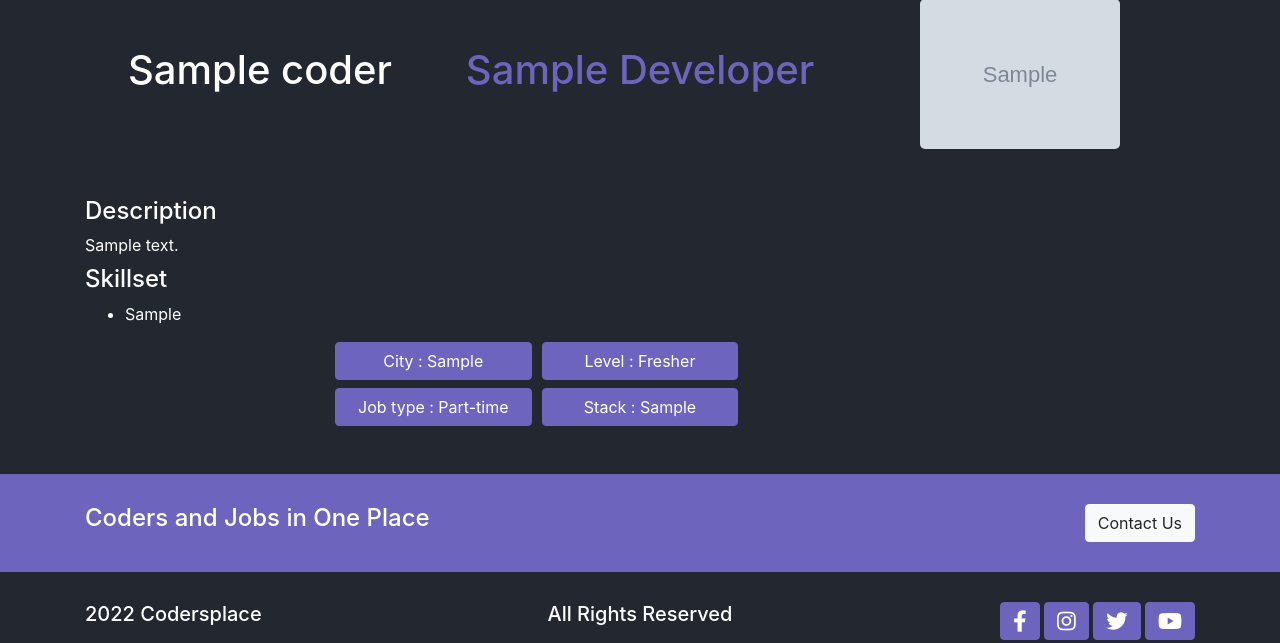
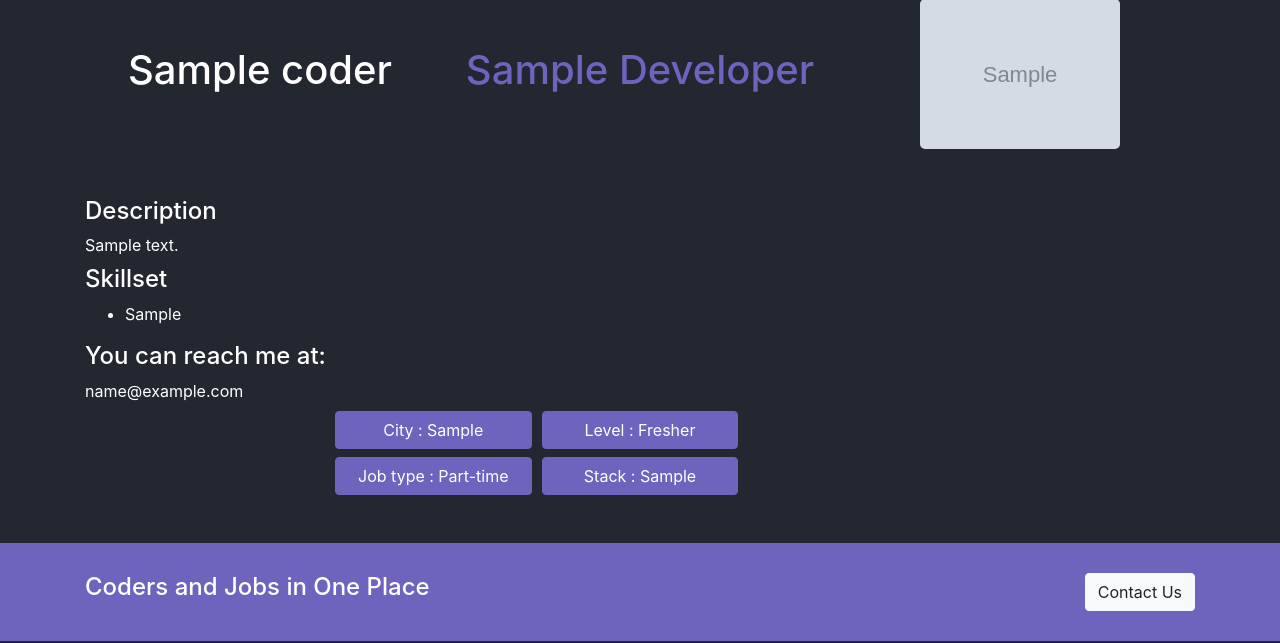
Before and after one commit to samratiam/Codersplace, a Django app: page /coders/1/ in a window 1280 px wide. Shown: the part 508-1151 px from the top of the page. Run offline with Django 4.2, Linux system fonts and the light colour scheme; tables that the repository leaves empty hold one stand-in row (values such as "Sample post"); grey boxes marked "Sample" are stand-in pictures; some libraries are stand-ins or nearby versions.

Commit message:
Display coder email

```diff
--- a/templates/coders/coder_detail.html
+++ b/templates/coders/coder_detail.html
@@ -25,29 +25,20 @@
 		</div>
 	</section>
 
-	<!--Video URL -->
-	<!--
-	<section class="video container text-center">
-		<iframe
-			width="560"
-			height="315"
-			src="https://www.youtube.com/embed/{{coder.video_url}}"
-			title="YouTube video player"
-			frameborder="0"
-			allow="accelerometer; autoplay; clipboard-write; encrypted-media; gyroscope; picture-in-picture"
-			allowfullscreen
-		></iframe>
-	</section>
-	-->
 	<section class="descritpion container">
 		<h4>Description</h4>
 		<p class="mt-2 mb-2">{{coder.description | safe }}</p>
 	</section>
+
 	<section class="descritpion container">
 		<h4>Skillset</h4>
 		<ul>
 			<li>{{coder.skills}}</li>
 		</ul>
+	</section>
+	<section class="descritpion container">
+		<h4>You can reach me at:</h4>
+		<p class="mb-2">{{coder.user.email | safe }}</p>
 	</section>
 
 	<section class="container w-50">
```
